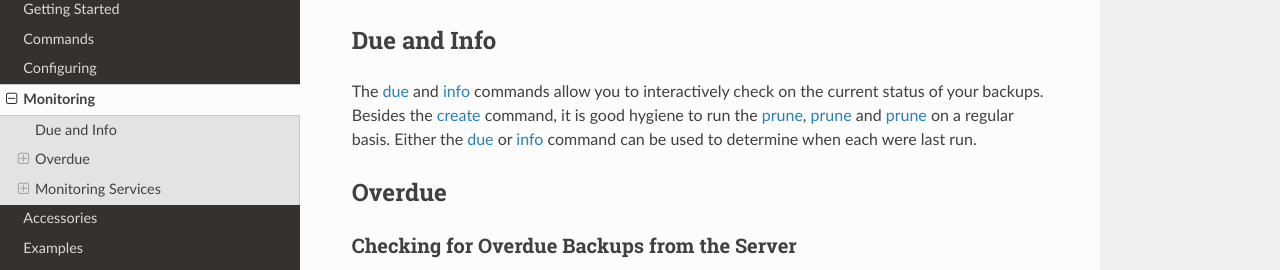
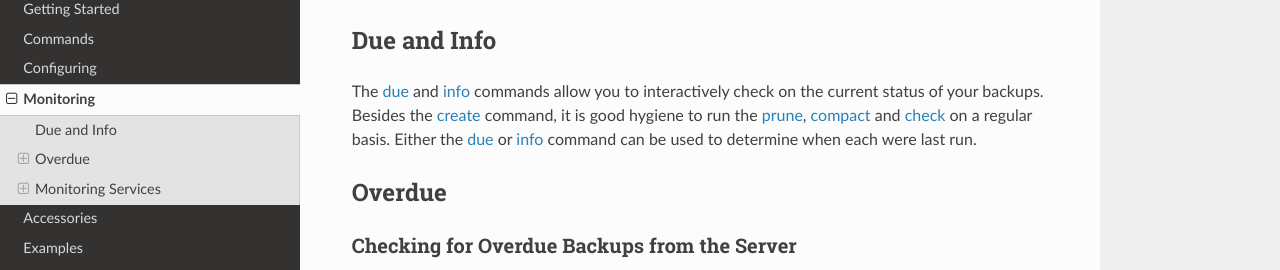
Before and after one commit to KenKundert/emborg, a Sphinx documentation site: the page built from doc/monitoring.rst, in a window 1280 px wide and 900 px high. Shown: the part 136-406 px from the top of the window. Built offline with Sphinx 7.4.7 and the Read the Docs theme 2.0.0, drawn with Linux system fonts in a browser that asks for light colours.

Commit message:
fixed link texts

```diff
--- a/doc/monitoring.rst
+++ b/doc/monitoring.rst
@@ -10,8 +10,8 @@ Due and Info
 
 The :ref:`due <due>` and :ref:`info <info>` commands allow you to interactively
 check on the current status of your backups.  Besides the :ref:`create <create>`
-command, it is good hygiene to run the :ref:`prune <prune>`, :ref:`prune
-<compact>` and :ref:`prune <check>` on a regular basis.  Either the :ref:`due
+command, it is good hygiene to run the :ref:`prune <prune>`, :ref:`compact
+<compact>` and :ref:`check <check>` on a regular basis.  Either the :ref:`due
 <due>` or :ref:`info <info>` command can be used to determine when each were
 last run.
 
```
